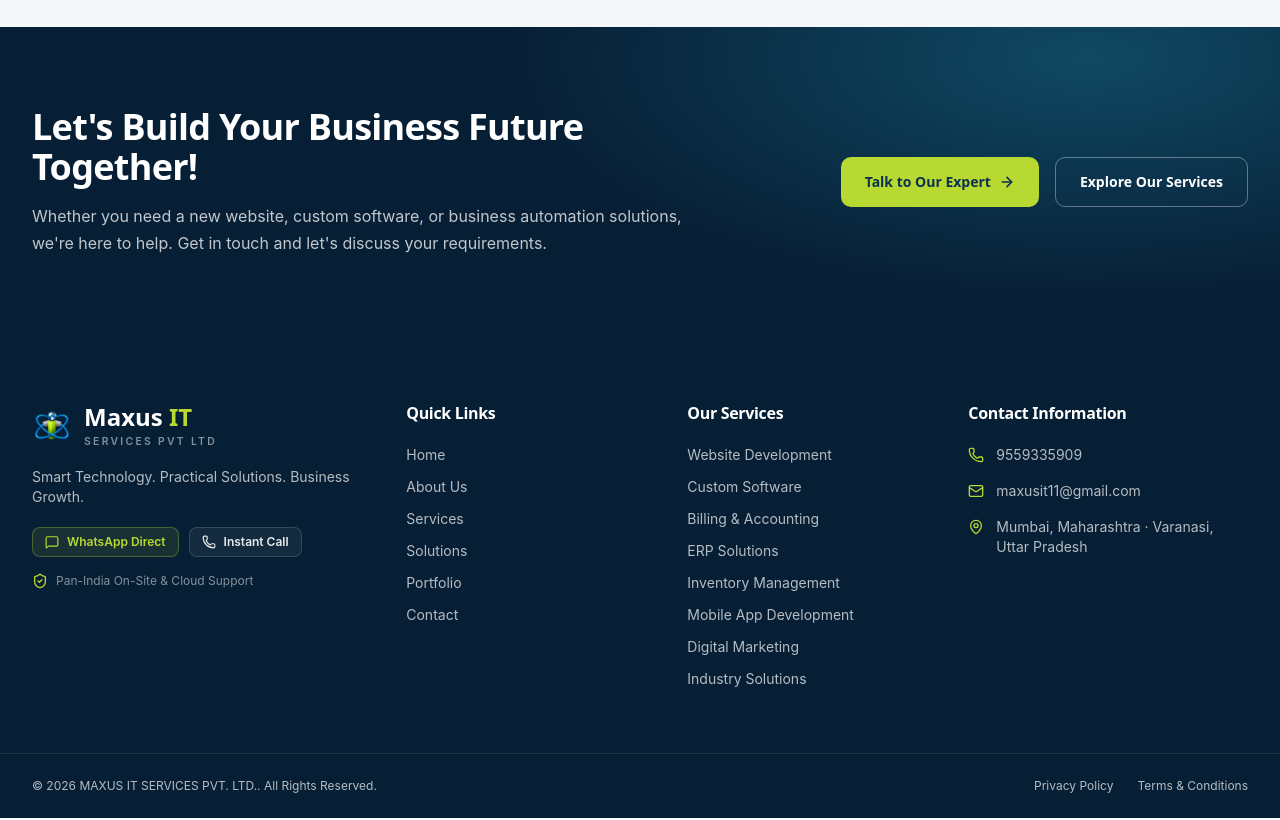
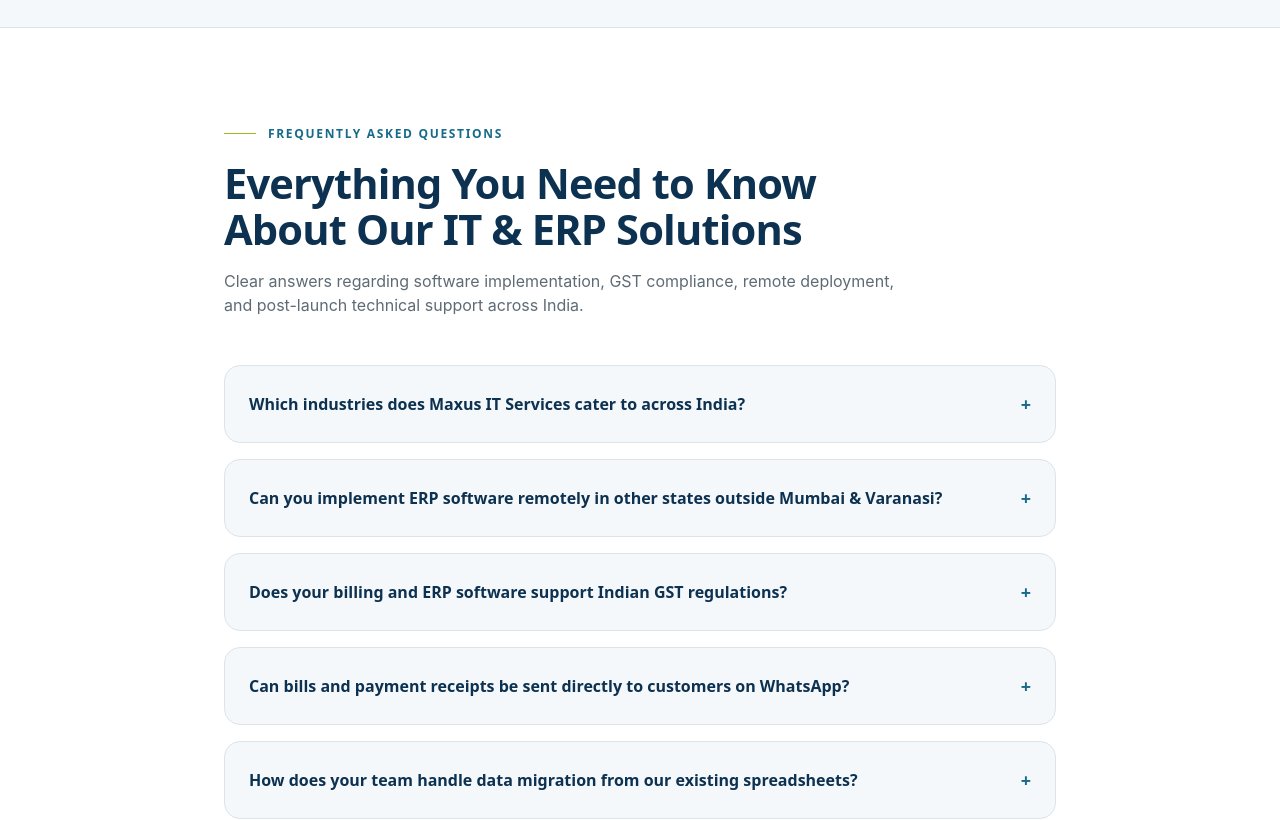
Before and after one commit to shriyanjaiswal/maxus-it, a React (Vite) app: page / in a window 1280 px wide. Shown: the part 6060-6880 px from the top of the page. Built offline with nearby package versions, Linux system fonts and the light colour scheme; no server answers.

Commit message:
Implement progressive web app manifest, AI search engine crawler rules, dynamic context WhatsApp lead messages, and Home FAQ schema

```diff
--- a/index.html
+++ b/index.html
@@ -6,6 +6,7 @@
     <link rel="icon" type="image/png" href="/assets/brand/glossy-earth-atom-emblem.png" />
     <link rel="icon" type="image/svg+xml" href="/favicon.svg" />
     <link rel="apple-touch-icon" href="/assets/brand/glossy-maxus-it-tech-icon.png" />
+    <link rel="manifest" href="/site.webmanifest" />
 
     <meta name="theme-color" content="#0D3150" />
     <meta name="description" content="MAXUS IT SERVICES PVT. LTD. builds professional websites, custom software, ERP, billing and inventory solutions that help businesses simplify operations and grow." />
--- a/src/components/WhatsAppFloat.tsx
+++ b/src/components/WhatsAppFloat.tsx
@@ -1,15 +1,43 @@
 import { MessageCircle } from 'lucide-react'
+import { useLocation } from 'react-router-dom'
 import { company } from '../data/company'
 import { whatsappLink } from '../data/site'
 
 export function WhatsAppFloat() {
+  const location = useLocation()
+
+  // Generate page-specific inquiry message
+  const getContextMessage = () => {
+    const path = location.pathname
+    if (path.includes('garment-footwear-erp')) {
+      return `Hello ${company.shortName}, I am interested in a live demo and pricing for your Garment & Footwear ERP Software.`
+    }
+    if (path.includes('business-erp14')) {
+      return `Hello ${company.shortName}, I would like to enquire about Business ERP-14 Accounting & Touch POS software.`
+    }
+    if (path.includes('school-erp')) {
+      return `Hello ${company.shortName}, I would like to discuss implementing your School ERP Software & Parent Mobile App.`
+    }
+    if (path.includes('institute-management')) {
+      return `Hello ${company.shortName}, I want a demonstration of your Institute Management Software.`
+    }
+    if (path.includes('electronic-store-erp')) {
+      return `Hello ${company.shortName}, I am interested in your Electronic Store ERP Software with IMEI tracking.`
+    }
+    if (path.startsWith('/services/')) {
+      const serviceName = path.replace('/services/', '').replace(/-/g, ' ')
+      return `Hello ${company.shortName}, I am looking for software solutions regarding ${serviceName}.`
+    }
+    return `Hello ${company.shortName}, I would like to schedule a software consultation for my business.`
+  }
+
   return (
     <a
-      href={whatsappLink(`Hello ${company.shortName}, I would like to discuss a project.`)}
+      href={whatsappLink(getContextMessage())}
       target="_blank"
       rel="noopener noreferrer"
       aria-label="Chat with MAXUS IT Services on WhatsApp"
-      className="fixed right-4 bottom-4 z-40 inline-flex size-14 items-center justify-center rounded-full bg-[#25D366] text-white shadow-(--shadow-lift) transition-transform hover:scale-105 sm:right-6 sm:bottom-6"
+      className="fixed right-4 bottom-4 z-40 inline-flex size-14 items-center justify-center rounded-full bg-[#25D366] text-white shadow-(--shadow-lift) transition-transform hover:scale-110 sm:right-6 sm:bottom-6 focus-visible:outline-none"
     >
       <MessageCircle className="size-7" aria-hidden="true" strokeWidth={2} />
     </a>
--- a/src/pages/Home.tsx
+++ b/src/pages/Home.tsx
@@ -110,6 +110,40 @@
               },
             ],
           },
+          mainEntity: [
+            {
+              '@type': 'Question',
+              name: 'Which industries does Maxus IT Services cater to across India?',
+              acceptedAnswer: {
+                '@type': 'Answer',
+                text: 'We provide specialized ERP and custom software solutions for Garment & Footwear manufacturing, wholesale & retail, Schools & Educational Institutes, Electronics & Appliance retail counters, Healthcare clinics, Hospitality, and multi-warehouse distribution businesses.',
+              },
+            },
+            {
+              '@type': 'Question',
+              name: 'Can you implement ERP software remotely in other states outside Mumbai & Varanasi?',
+              acceptedAnswer: {
+                '@type': 'Answer',
+                text: 'Yes. We deploy secure cloud and hybrid on-premise systems for clients across all states in India. Our deployment includes remote server setup, database configuration, historical ledger migration, and video training sessions with 24/7 dedicated WhatsApp support.',
+              },
+            },
+            {
+              '@type': 'Question',
+              name: 'Does your billing and ERP software support Indian GST regulations?',
+              acceptedAnswer: {
+                '@type': 'Answer',
+                text: 'All our software platforms generate automated GST-compliant tax invoices, manage HSN/SAC codes, generate E-Way bills, and provide one-click exports for GSTR-1 and GSTR-3B filing.',
+              },
+            },
+            {
+              '@type': 'Question',
+              name: 'Can bills and payment receipts be sent directly to customers on WhatsApp?',
+              acceptedAnswer: {
+                '@type': 'Answer',
+                text: 'Yes. Both our Garment & Footwear ERP and Business ERP-14 accounting suites come equipped with automated WhatsApp dispatch, allowing you to send professional digital invoices and payment receipts directly to client mobile phones.',
+              },
+            },
+          ],
         }}
       />
 
@@ -453,6 +487,59 @@
       </section>
 
       <ProcessSteps tone="muted" />
+
+      {/* Nationwide ERP & IT Services FAQ Section */}
+      <section className="bg-surface py-16 lg:py-24 border-t border-line" aria-labelledby="home-faq-heading">
+        <div className="container-page max-w-4xl">
+          <SectionHeading
+            id="home-faq-heading"
+            eyebrow="Frequently Asked Questions"
+            title="Everything You Need to Know About Our IT & ERP Solutions"
+            description="Clear answers regarding software implementation, GST compliance, remote deployment, and post-launch technical support across India."
+          />
+
+          <div className="mt-12 space-y-4">
+            {[
+              {
+                q: 'Which industries does Maxus IT Services cater to across India?',
+                a: 'We provide specialized ERP and custom software solutions for Garment & Footwear manufacturing, wholesale & retail, Schools & Educational Institutes, Electronics & Appliance retail counters, Healthcare clinics, Hospitality, and multi-warehouse distribution businesses.',
+              },
+              {
+                q: 'Can you implement ERP software remotely in other states outside Mumbai & Varanasi?',
+                a: 'Yes. We deploy secure cloud and hybrid on-premise systems for clients across all states in India. Our deployment includes remote server setup, database configuration, historical ledger migration, and video training sessions with 24/7 dedicated WhatsApp support.',
+              },
+              {
+                q: 'Does your billing and ERP software support Indian GST regulations?',
+                a: 'Absolutely. All our software platforms generate automated GST-compliant tax invoices, manage HSN/SAC codes, generate E-Way bills, and provide one-click exports for GSTR-1 and GSTR-3B filing.',
+              },
+              {
+                q: 'Can bills and payment receipts be sent directly to customers on WhatsApp?',
+                a: 'Yes. Both our Garment & Footwear ERP and Business ERP-14 accounting suites come equipped with automated WhatsApp dispatch, allowing you to send professional digital invoices and payment receipts directly to client mobile phones.',
+              },
+              {
+                q: 'How does your team handle data migration from our existing spreadsheets?',
+                a: 'Our engineering team conducts structured data sanitization and imports your products, parties, open balances, and inventory ledgers from Excel or legacy accounting systems directly into your new software without operational disruption.',
+              },
+            ].map((faq) => (
+              <details
+                key={faq.q}
+                className="group rounded-(--radius-card) border border-line bg-canvas p-6 transition-all open:border-blue/50 open:shadow-xs"
+              >
+                <summary className="cursor-pointer list-none font-display text-base font-bold text-navy flex items-center justify-between">
+                  <span>{faq.q}</span>
+                  <span className="ml-4 shrink-0 text-blue font-bold text-lg transition-transform group-open:rotate-45">
+                    +
+                  </span>
+                </summary>
+                <p className="mt-4 text-sm text-muted leading-relaxed border-t border-line/60 pt-3">
+                  {faq.a}
+                </p>
+              </details>
+            ))}
+          </div>
+        </div>
+      </section>
+
       <ContactCTA />
     </>
   )
```
Also changed, not shown: public/robots.txt, public/site.webmanifest (added).
